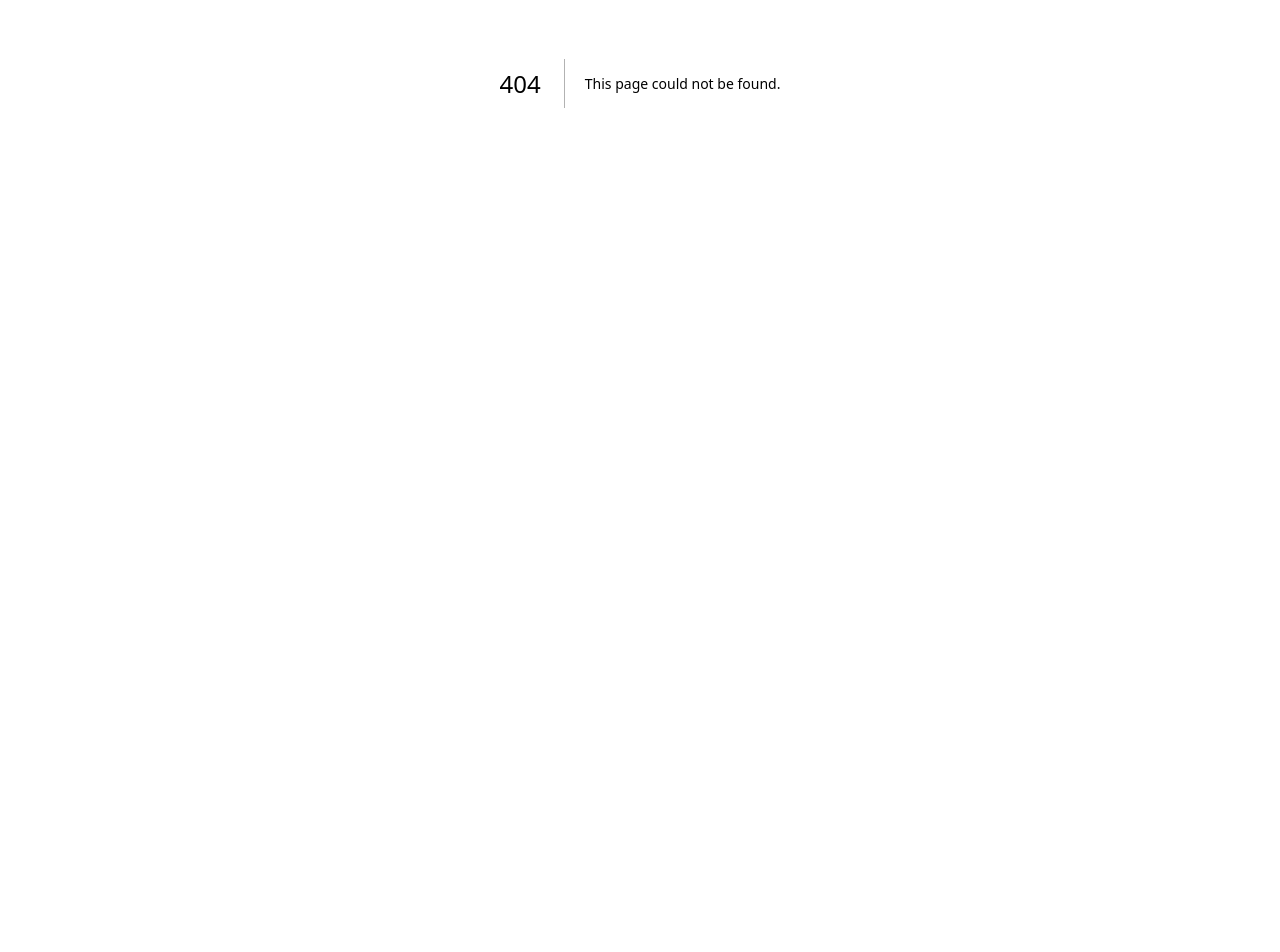
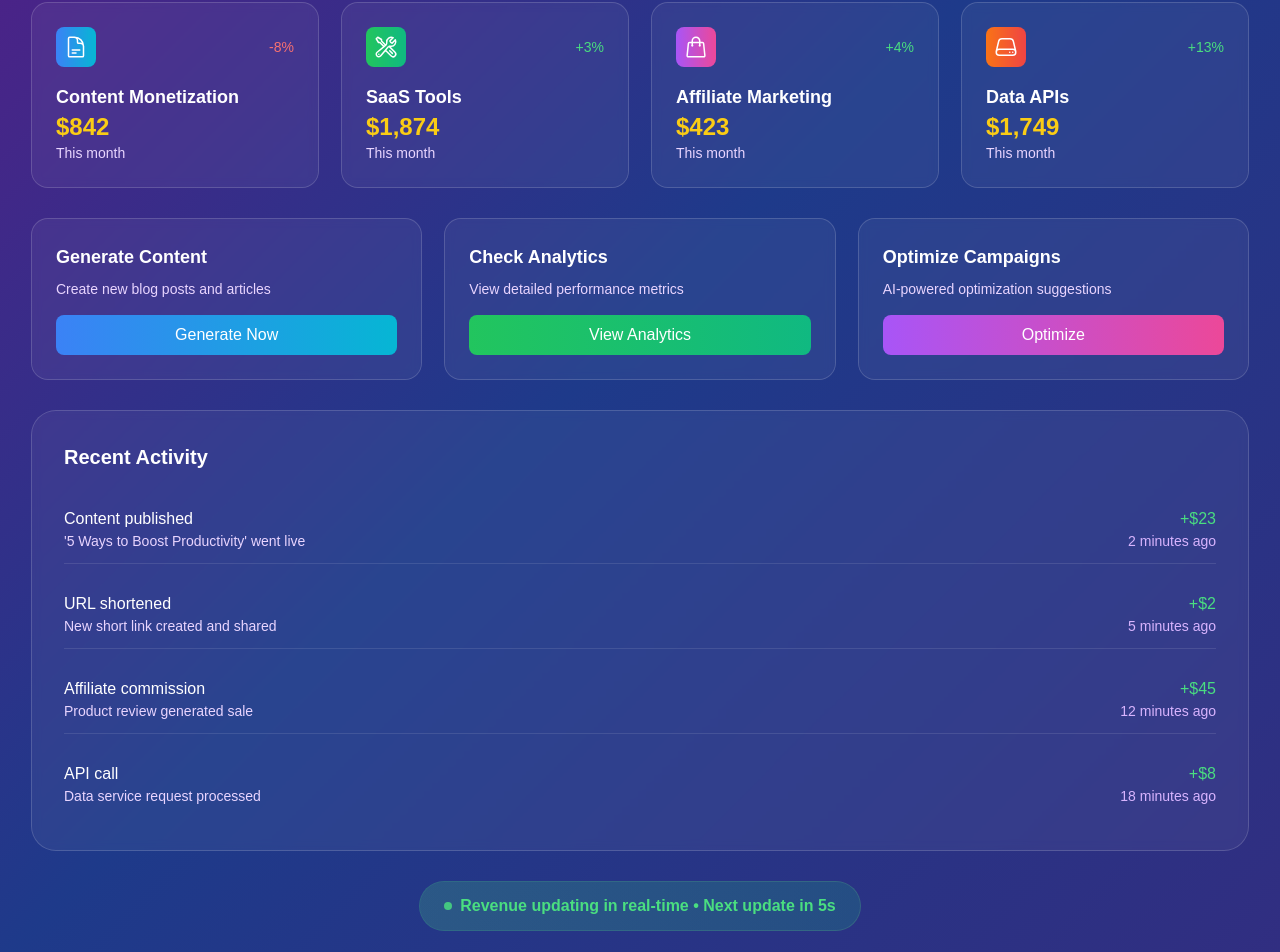
Before and after one commit to steve1603/autorevenue-hub, a Next.js app: page /dashboard in a window 1280 px wide. Before the commit this address had no page. Shown: the part 317-1269 px from the top of the page. Before the commit the page ends 800 px from the top, so only its background shows below. Built offline with nearby package versions, Linux system fonts and the light colour scheme.

Commit message:
Add dashboard/page.tsx

```diff
--- /dev/null
+++ b/src/app/dashboard/page.tsx
@@ -0,0 +1,247 @@
+'use client'
+
+import { useState, useEffect } from 'react'
+import { motion } from 'framer-motion'
+import {
+  CurrencyDollarIcon,
+  DocumentTextIcon,
+  WrenchScrewdriverIcon,
+  ShoppingBagIcon,
+  ServerIcon
+} from '@heroicons/react/24/outline'
+
+interface RevenueData {
+  stream: string
+  amount: number
+  change: number
+  icon: React.ComponentType<React.ComponentProps<'svg'>>
+  color: string
+}
+
+export default function Dashboard() {
+  const [totalRevenue, setTotalRevenue] = useState(0)
+  const [revenueData, setRevenueData] = useState<RevenueData[]>([])
+
+  useEffect(() => {
+    // Simulate real-time revenue data
+    const simulateRevenue = () => {
+      const baseData: RevenueData[] = [
+        {
+          stream: 'Content Monetization',
+          amount: Math.floor(Math.random() * 1000) + 800,
+          change: Math.floor(Math.random() * 20) - 10,
+          icon: DocumentTextIcon,
+          color: 'from-blue-500 to-cyan-500'
+        },
+        {
+          stream: 'SaaS Tools',
+          amount: Math.floor(Math.random() * 2000) + 1500,
+          change: Math.floor(Math.random() * 25) - 5,
+          icon: WrenchScrewdriverIcon,
+          color: 'from-green-500 to-emerald-500'
+        },
+        {
+          stream: 'Affiliate Marketing',
+          amount: Math.floor(Math.random() * 800) + 400,
+          change: Math.floor(Math.random() * 30) - 10,
+          icon: ShoppingBagIcon,
+          color: 'from-purple-500 to-pink-500'
+        },
+        {
+          stream: 'Data APIs',
+          amount: Math.floor(Math.random() * 1200) + 600,
+          change: Math.floor(Math.random() * 20) - 5,
+          icon: ServerIcon,
+          color: 'from-orange-500 to-red-500'
+        }
+      ]
+
+      setRevenueData(baseData)
+      setTotalRevenue(baseData.reduce((sum, item) => sum + item.amount, 0))
+    }
+
+    simulateRevenue()
+    const interval = setInterval(simulateRevenue, 5000) // Update every 5 seconds
+
+    return () => clearInterval(interval)
+  }, [])
+
+  const formatCurrency = (amount: number) => {
+    return new Intl.NumberFormat('en-US', {
+      style: 'currency',
+      currency: 'USD',
+      minimumFractionDigits: 0
+    }).format(amount)
+  }
+
+  return (
+    <div className="min-h-screen bg-gradient-to-br from-purple-900 via-blue-900 to-indigo-900 py-8">
+      <div className="mx-auto max-w-7xl px-6 lg:px-8">
+        {/* Header */}
+        <div className="mb-8">
+          <h1 className="text-3xl font-bold text-white">Revenue Dashboard</h1>
+          <p className="mt-2 text-purple-200">Real-time monitoring of all automated income streams</p>
+        </div>
+
+        {/* Total Revenue Card */}
+        <motion.div
+          initial={{ opacity: 0, y: 20 }}
+          animate={{ opacity: 1, y: 0 }}
+          className="mb-8 rounded-3xl bg-gradient-to-r from-yellow-400/20 to-orange-500/20 p-8 ring-1 ring-yellow-400/30"
+        >
+          <div className="flex items-center justify-between">
+            <div>
+              <h2 className="text-lg font-medium text-white">Total Monthly Revenue</h2>
+              <p className="text-4xl font-bold text-yellow-400">{formatCurrency(totalRevenue)}</p>
+              <p className="mt-1 text-sm text-purple-200">+12.5% from last month</p>
+            </div>
+            <div className="text-yellow-400">
+              <CurrencyDollarIcon className="h-16 w-16" />
+            </div>
+          </div>
+        </motion.div>
+
+        {/* Revenue Streams Grid */}
+        <div className="grid grid-cols-1 gap-6 md:grid-cols-2 lg:grid-cols-4 mb-8">
+          {revenueData.map((stream, index) => (
+            <motion.div
+              key={stream.stream}
+              initial={{ opacity: 0, y: 20 }}
+              animate={{ opacity: 1, y: 0 }}
+              transition={{ delay: index * 0.1 }}
+              className="rounded-2xl bg-white/5 p-6 ring-1 ring-white/20 backdrop-blur-sm"
+            >
+              <div className="flex items-center justify-between mb-4">
+                <div className={`rounded-lg bg-gradient-to-r ${stream.color} p-2`}>
+                  <stream.icon className="h-6 w-6 text-white" />
+                </div>
+                <span className={`text-sm font-medium ${
+                  stream.change >= 0 ? 'text-green-400' : 'text-red-400'
+                }`}>
+                  {stream.change >= 0 ? '+' : ''}{stream.change}%
+                </span>
+              </div>
+              <h3 className="text-lg font-semibold text-white">{stream.stream}</h3>
+              <p className="text-2xl font-bold text-yellow-400">{formatCurrency(stream.amount)}</p>
+              <p className="text-sm text-purple-200">This month</p>
+            </motion.div>
+          ))}
+        </div>
+
+        {/* Quick Actions */}
+        <motion.div
+          initial={{ opacity: 0, y: 20 }}
+          animate={{ opacity: 1, y: 0 }}
+          transition={{ delay: 0.5 }}
+          className="grid grid-cols-1 gap-6 md:grid-cols-3 mb-8"
+        >
+          <QuickActionCard
+            title="Generate Content"
+            description="Create new blog posts and articles"
+            action="Generate Now"
+            color="from-blue-500 to-cyan-500"
+          />
+          <QuickActionCard
+            title="Check Analytics"
+            description="View detailed performance metrics"
+            action="View Analytics"
+            color="from-green-500 to-emerald-500"
+          />
+          <QuickActionCard
+            title="Optimize Campaigns"
+            description="AI-powered optimization suggestions"
+            action="Optimize"
+            color="from-purple-500 to-pink-500"
+          />
+        </motion.div>
+
+        {/* Recent Activity */}
+        <motion.div
+          initial={{ opacity: 0, y: 20 }}
+          animate={{ opacity: 1, y: 0 }}
+          transition={{ delay: 0.6 }}
+          className="rounded-3xl bg-white/5 p-8 ring-1 ring-white/20 backdrop-blur-sm"
+        >
+          <h3 className="text-xl font-semibold text-white mb-6">Recent Activity</h3>
+          <div className="space-y-4">
+            <ActivityItem
+              action="Content published"
+              description="'5 Ways to Boost Productivity' went live"
+              time="2 minutes ago"
+              revenue="+$23"
+            />
+            <ActivityItem
+              action="URL shortened"
+              description="New short link created and shared"
+              time="5 minutes ago"
+              revenue="+$2"
+            />
+            <ActivityItem
+              action="Affiliate commission"
+              description="Product review generated sale"
+              time="12 minutes ago"
+              revenue="+$45"
+            />
+            <ActivityItem
+              action="API call"
+              description="Data service request processed"
+              time="18 minutes ago"
+              revenue="+$8"
+            />
+          </div>
+        </motion.div>
+
+        {/* Live Revenue Counter */}
+        <div className="mt-8 text-center">
+          <div className="inline-flex items-center rounded-full bg-gradient-to-r from-green-400/20 to-emerald-500/20 px-6 py-3 text-green-400 ring-1 ring-green-400/30">
+            <div className="mr-2 h-2 w-2 rounded-full bg-green-400 animate-pulse"></div>
+            <span className="font-semibold">
+              Revenue updating in real-time • Next update in 5s
+            </span>
+          </div>
+        </div>
+      </div>
+    </div>
+  )
+}
+
+interface QuickActionCardProps {
+  title: string
+  description: string
+  action: string
+  color: string
+}
+
+function QuickActionCard({ title, description, action, color }: QuickActionCardProps) {
+  return (
+    <div className="rounded-2xl bg-white/5 p-6 ring-1 ring-white/20 backdrop-blur-sm">
+      <h4 className="text-lg font-semibold text-white mb-2">{title}</h4>
+      <p className="text-purple-200 text-sm mb-4">{description}</p>
+      <button className={`w-full py-2 px-4 bg-gradient-to-r ${color} text-white font-medium rounded-lg hover:opacity-90 transition-opacity`}>
+        {action}
+      </button>
+    </div>
+  )
+}
+
+interface ActivityItemProps {
+  action: string
+  description: string
+  time: string
+  revenue: string
+}
+
+function ActivityItem({ action, description, time, revenue }: ActivityItemProps) {
+  return (
+    <div className="flex items-center justify-between py-3 border-b border-white/10 last:border-b-0">
+      <div>
+        <p className="text-white font-medium">{action}</p>
+        <p className="text-purple-200 text-sm">{description}</p>
+      </div>
+      <div className="text-right">
+        <p className="text-green-400 font-medium">{revenue}</p>
+        <p className="text-purple-300 text-sm">{time}</p>
+      </div>
+    </div>
+  )
+}
```
